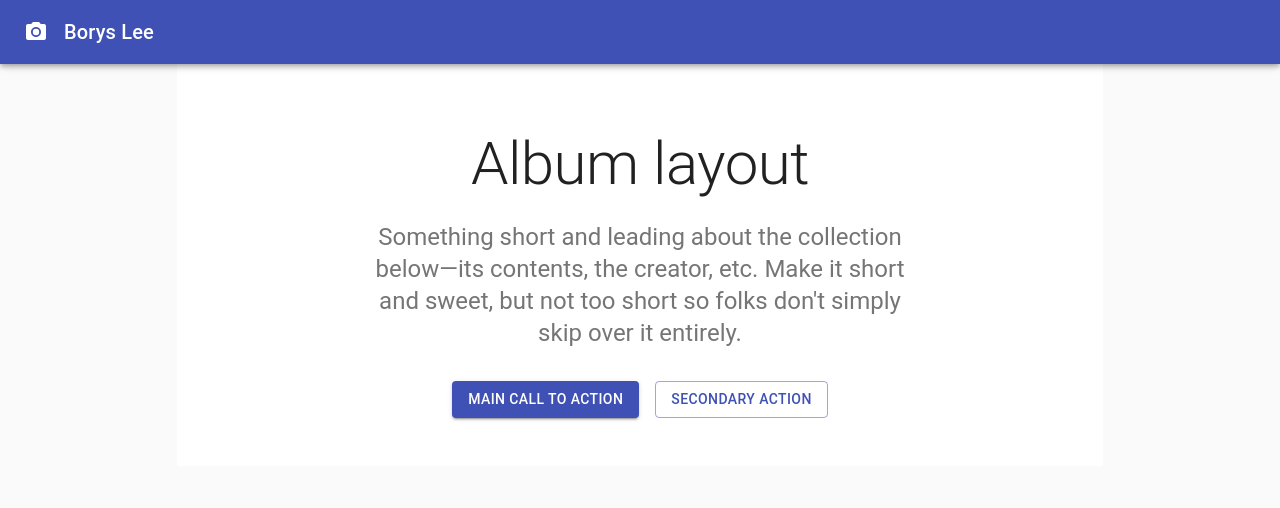
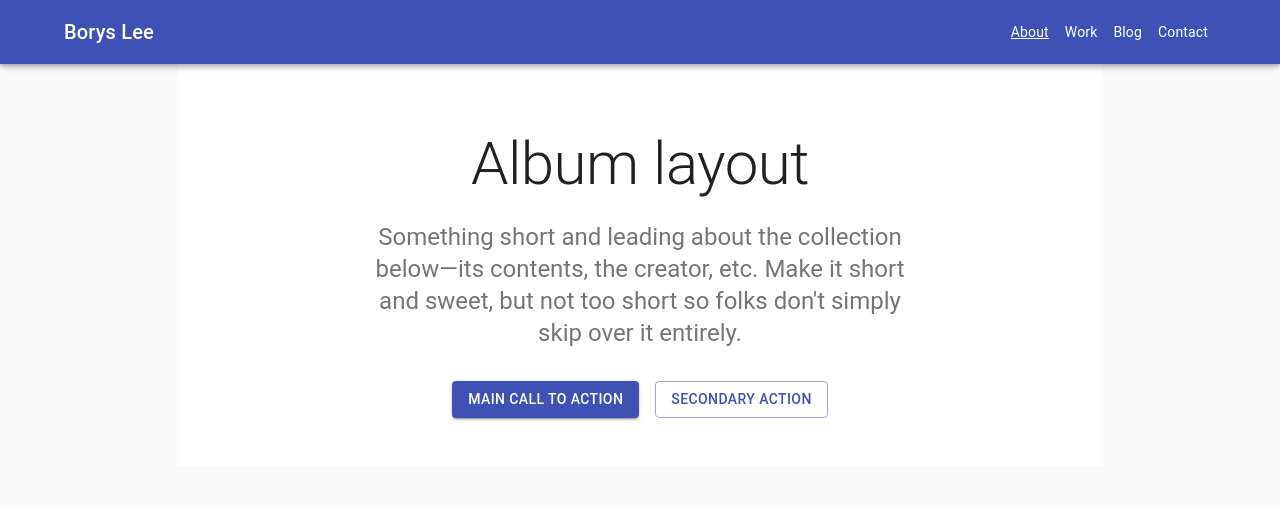
Before and after one commit to LiWei512/portfolios, a Gatsby site: page / in a window 1280 px wide. Shown: the top 508 px of the page. Built offline with nearby package versions, Linux system fonts and the light colour scheme; Gatsby itself is replaced by a stand-in of ours.

Commit message:
add navbar in header

```diff
--- a/src/components/header.js
+++ b/src/components/header.js
@@ -1,10 +1,9 @@
 import React from "react";
-// import { Link } from "gatsby";
+import { Link as GatsbyLink, navigate } from 'gatsby';
 import PropTypes from "prop-types";
 import AppBar from '@material-ui/core/AppBar';
 import CssBaseline from '@material-ui/core/CssBaseline';
 import Toolbar from '@material-ui/core/Toolbar';
-import CameraIcon from '@material-ui/icons/PhotoCamera';
 import Typography from '@material-ui/core/Typography';
 import { makeStyles } from '@material-ui/core/styles';
 import Fab from '@material-ui/core/Fab';
@@ -14,10 +13,52 @@
 import ScrollTop from './ScrollTop';
 
 const useStyles = makeStyles(theme => ({
-  icon: {
-    marginRight: theme.spacing(2),
+  title: {
+    '&:hover': {
+      cursor: 'pointer',
+    }
   },
+  toolbar: {
+    margin: '0 auto',
+    maxWidth: 1200,
+    width: '100%'
+  },
+  navbar: {
+    listStyle: 'none',
+    textAlign: 'right',
+    marginLeft: 'auto',
+    '& li': {
+      display: 'inline',
+      padding: '0 0.5rem',
+    }
+  },
+  link: {
+    color: 'white',
+    textDecoration: 'none',
+  },
+  active: {
+    textDecoration: 'underline'
+  }
 }));
+
+const navLinks = [
+  {
+    to: '/',
+    title: 'About',
+  },
+  {
+    to: '/work',
+    title: 'Work',
+  },
+  {
+    to: '/blog',
+    title: 'Blog',
+  },
+  {
+    to: '/contact',
+    title: 'Contact',
+  },
+];
 
 const Header = (props) => {
   const classes = useStyles();
@@ -27,11 +68,17 @@
       <CssBaseline />
       <HideOnScroll {...props}>
         <AppBar>
-          <Toolbar>
-            <CameraIcon className={classes.icon} />
-            <Typography variant="h6" color="inherit" noWrap>
+          <Toolbar className={classes.toolbar}>
+            <Typography variant="h6" color="inherit" noWrap className={classes.title} onClick={() => navigate('/')}>
               {siteTitle}
             </Typography>
+            <ul className={classes.navbar}>
+              {navLinks.map((list) =>
+                <li>
+                  <GatsbyLink to={list.to} className={classes.link} activeClassName={classes.active}>{list.title}</GatsbyLink>
+                </li>
+              )}
+            </ul>
           </Toolbar>
         </AppBar>
       </HideOnScroll>
```
